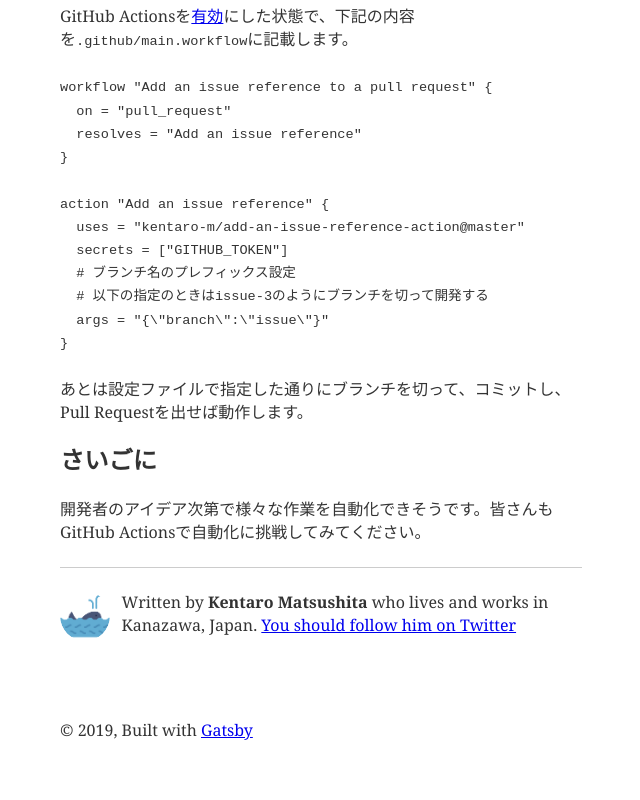
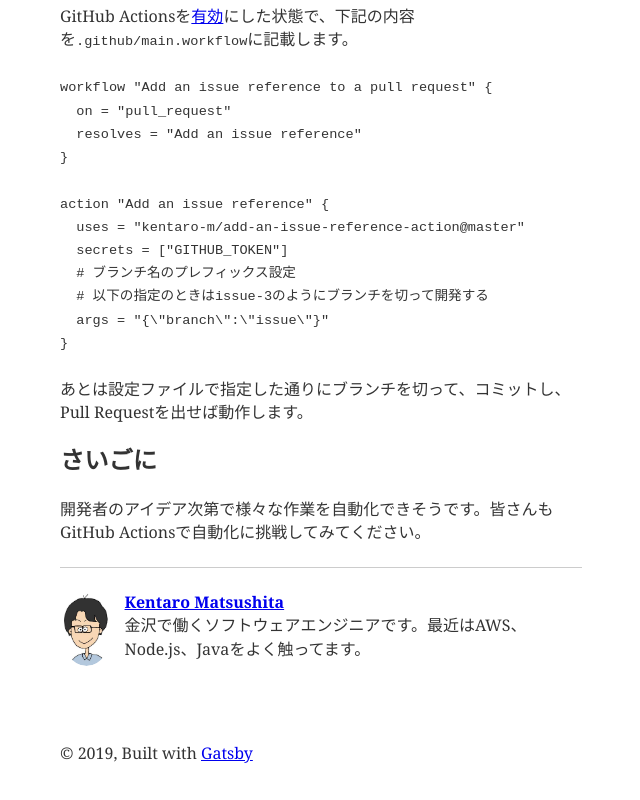
Before and after one commit to kentaro-m/learn-something-new, a Gatsby site: page /getting-started-github-actions/ in a window 1280 px wide. Shown: the part 1326-2126 px from the top of the page, without its empty margins (319-959 px from the left). Before the commit the page ends 2103 px from the top, so only its background shows below. Built offline with nearby package versions, Linux system fonts and the light colour scheme; Gatsby itself is replaced by a stand-in of ours; some packages are replaced by stand-ins of ours; code samples lack their colours; a small style sheet from the web is missing.

Commit message:
Update bio

```diff
--- a/src/components/Bio.js
+++ b/src/components/Bio.js
@@ -31,11 +31,8 @@ function Bio() {
               }}
             />
             <p>
-              Written by <strong>{author}</strong> who lives and works in Kanazawa, Japan.
-              {` `}
-              <a href={`https://twitter.com/${social.twitter}`}>
-                You should follow him on Twitter
-              </a>
+              <strong><a href='https://kentarom.com/'>{author}</a></strong><br/>
+              金沢で働くソフトウェアエンジニアです。最近はAWS、Node.js、Javaをよく触ってます。
             </p>
           </div>
         )
@@ -46,9 +43,9 @@ function Bio() {
 
 const bioQuery = graphql`
   query BioQuery {
-    avatar: file(absolutePath: { regex: "/avatar.png/" }) {
+    avatar: file(absolutePath: { regex: "/avatar.jpeg/" }) {
       childImageSharp {
-        fixed(width: 50, height: 50) {
+        fixed(width: 75, height: 75) {
           ...GatsbyImageSharpFixed
         }
       }
```
Also changed, not shown: content/assets/avatar.jpeg (added), content/assets/avatar.png (deleted), content/assets/profile-pic.jpg (deleted).
